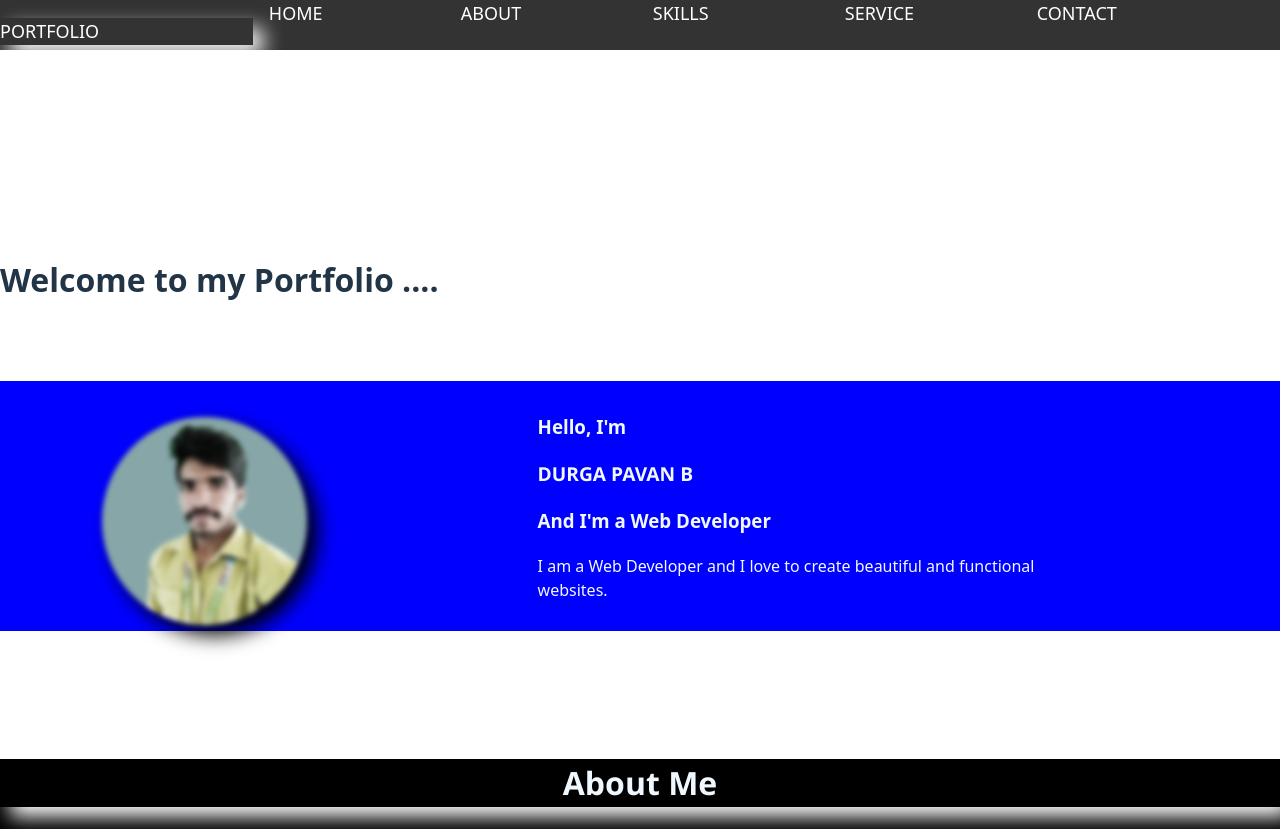
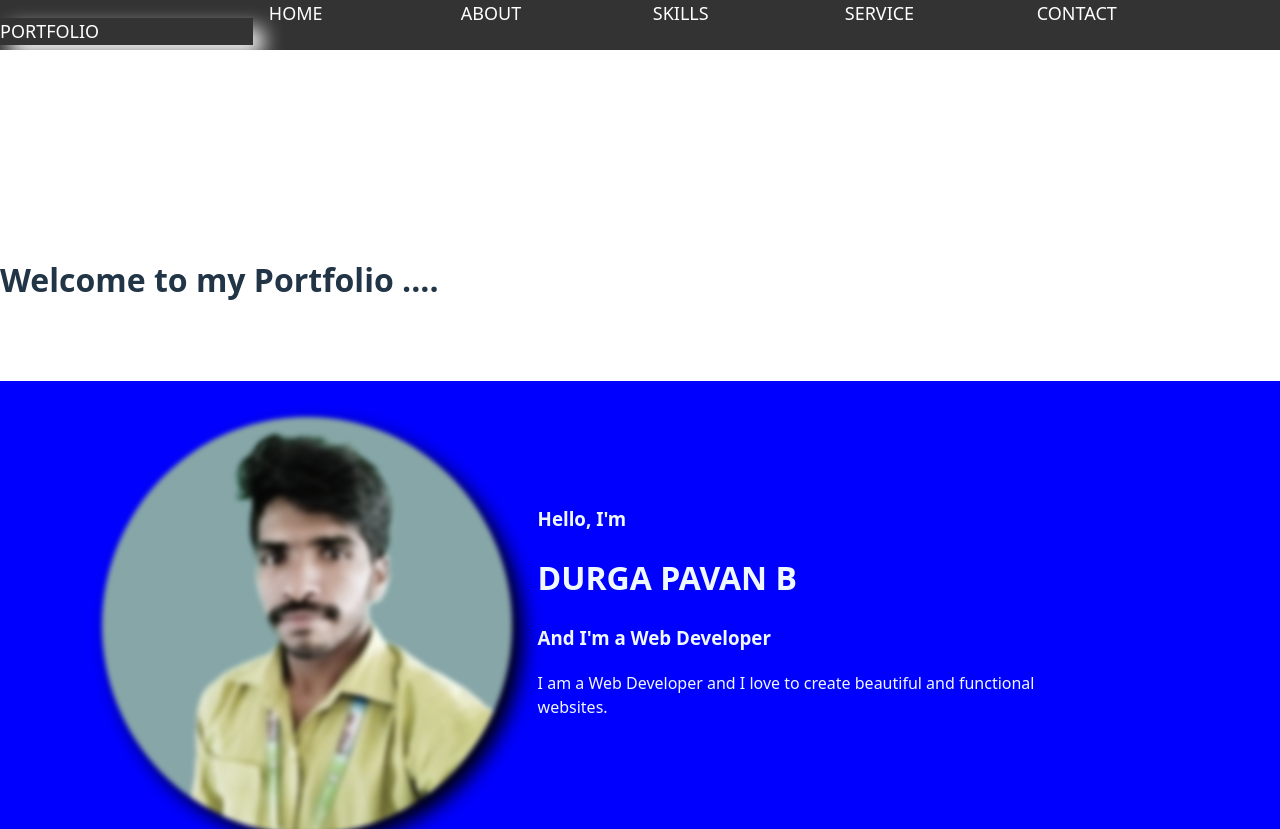
Before and after one commit to PavanMech321/portfolio-2, a React (Vite) app: page / in a window 1280 px wide. Shown: the top 829 px of the page. Built offline with nearby package versions, Linux system fonts and the light colour scheme.

Commit message:
Update App.css

```diff
--- a/src/App.css
+++ b/src/App.css
@@ -827,8 +827,8 @@ body{
 .main{
     margin-top: 20%;
 }
-  .Home{
-    height: auto;
+.Home{
+  height: fit-content;
   margin-top: 6%;
   display: grid;
   grid-template-columns: 40vw 40vw;
@@ -837,12 +837,12 @@ body{
   color:aliceblue;
   align-items: center;
   box-shadow: 10px 10px 20px white;
-  }
-  .logo{
+}
+.Home .logo{
   margin-top: 7%;
-  width: 40%;
+  width: 80%;
   margin-left: 20%;
-  height: 40%;
+  height: 80%;
   border-radius: 50%;
   box-shadow: 10px 10px 20px black;
   /* mix-blend-mode:lighten; */
@@ -852,11 +852,10 @@ body{
 .logo:hover{
   filter: blur(0px) grayscale(0%);
 }
-.Home h1{
-  font-size: larger;
-  font-family: 'Segoe UI', Tahoma, Geneva, Verdana, sans-serif;
+.Home .home{
+  width:100%;
 }
-  #About{
+.About{
   /* width: 100vw; */
 /*   height: auto;
   margin-top: 2%;
@@ -870,12 +869,12 @@ body{
   align-items: center;
   box-shadow: 10px 10px 20px white;
 }
-#About h1{
+.About h1{
   font-size: xx-large;
   text-align: center;
   font-family: 'Segoe UI', Tahoma, Geneva, Verdana, sans-serif;
 }
- #About .para{
+.About .para{
   display: grid;
   grid-template-columns: 30vw 30vw;
   height: auto;
```
